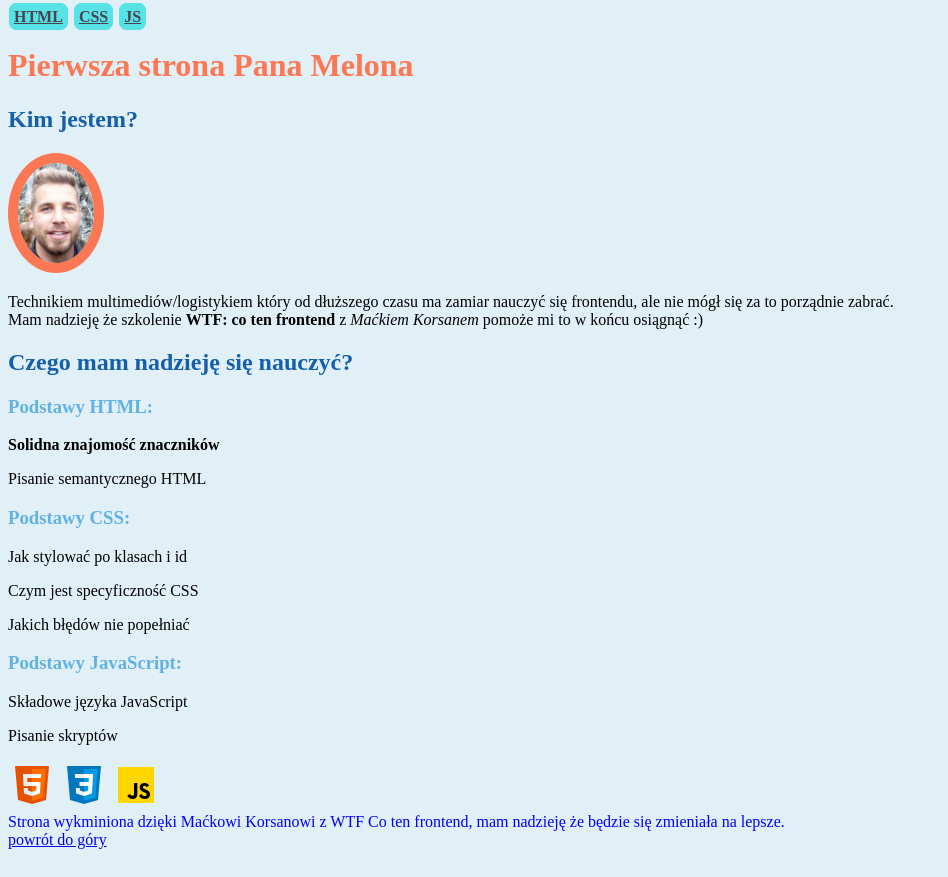
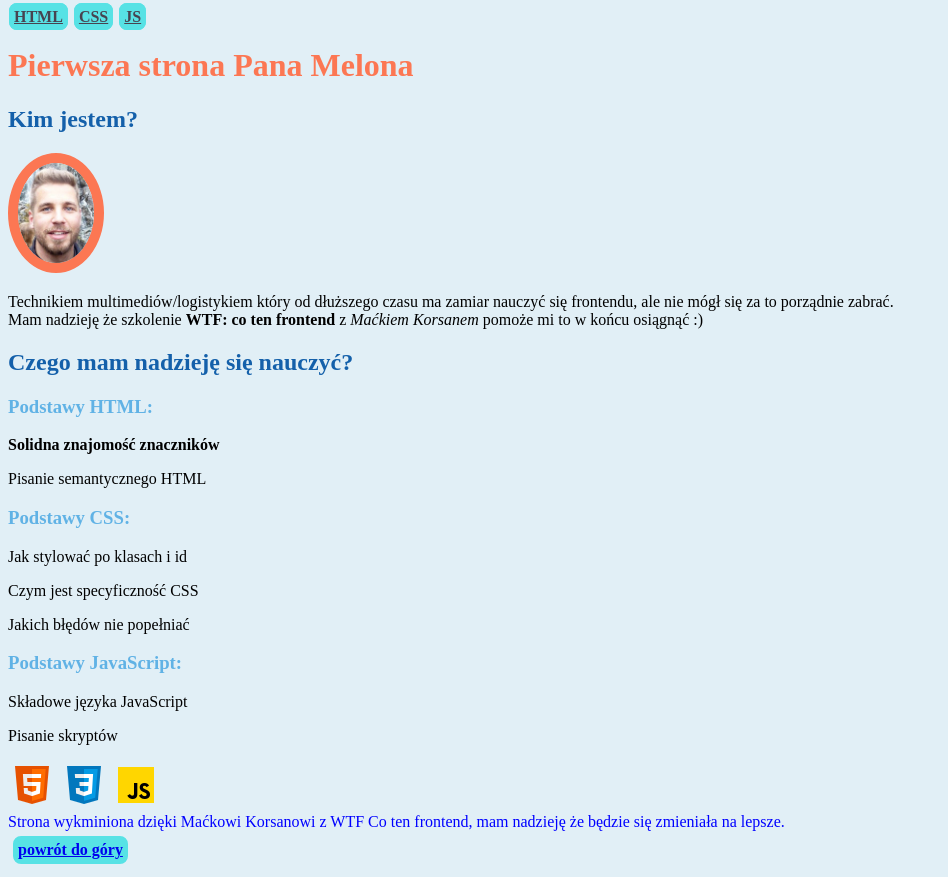
Before and after one commit to piotrmelinger/homepage, a plain HTML site: page index.html in a window 1280 px wide. Shown: the whole page, without its empty margins (0-948 px from the left). Drawn offline with Linux system fonts and the light colour scheme.

Commit message:
applying BEM to .footer

```diff
--- a/index.html
+++ b/index.html
@@ -14,7 +14,7 @@
       <a class="top-navigation__link" href="js.html">JS</a>
     </nav>
     <main>
-      <header class="main-header" id="top">
+      <header class="main__header" id="top">
         <h1>
           Pierwsza strona Pana Melona
         </h1>
@@ -79,14 +79,14 @@
 
       </section>
     </main>
-    <footer>
+    <footer class="footer">
         <img src="icons8-html-5-48.png" alt="logo HTML" />
         <img src="icons8-css3-48.png" alt="logo CSS" />
         <img src="icons8-javascript-48.png" alt="logo JavaScript" /> </br>
       Strona wykminiona dzięki Maćkowi Korsanowi z WTF Co ten frontend, mam
       nadzieję że będzie się zmieniała na lepsze.
-      <nav>
-        <a class="nav-link" href="#top">powrót do góry</a>
+      <nav class="footer__navigation">
+        <a class="footer__link" href="#top">powrót do góry</a>
       </nav>
     </footer>
 
--- a/style.css
+++ b/style.css
@@ -18,7 +18,7 @@ footer {
   color: #fc7753;
 }
 
-.main-header {
+.main__header {
   color: #fc7753;
 }
 .about {
@@ -44,3 +44,16 @@ footer {
 .learning__title {
     color: #1460aa
 }
+.footer {
+    }
+.footer__link{
+    color:  color: #474350;
+    font-weight: bold;
+    background-color: #57e2e5;
+    margin: 5px;
+    border: solid #57e2e5 5px;
+    border-radius: 8px;
+    display : inline-block;
+}
+.footer__navigation{
+    }
```
Also changed, not shown: css.html (+4 -4 lines), html.html (+4 -4 lines), js.html (+4 -4 lines).
